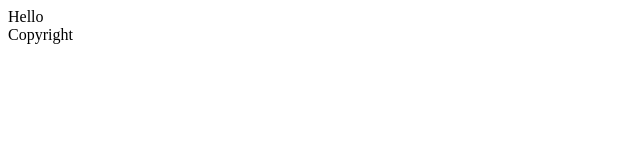
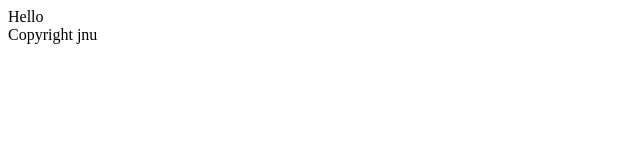
Before and after one commit to asdasfasasfas/my_project, a plain HTML site: page index.html in a window 1280 px wide. Shown: the full height of the page, 0-640 px from the left. Drawn offline with Linux system fonts and the light colour scheme.

Commit message:
jnu added

```diff
--- a/index.html
+++ b/index.html
@@ -4,3 +4,4 @@
 	  <body>
 	  Hello
 	   <footer>Copyright
+	   jnu
```
